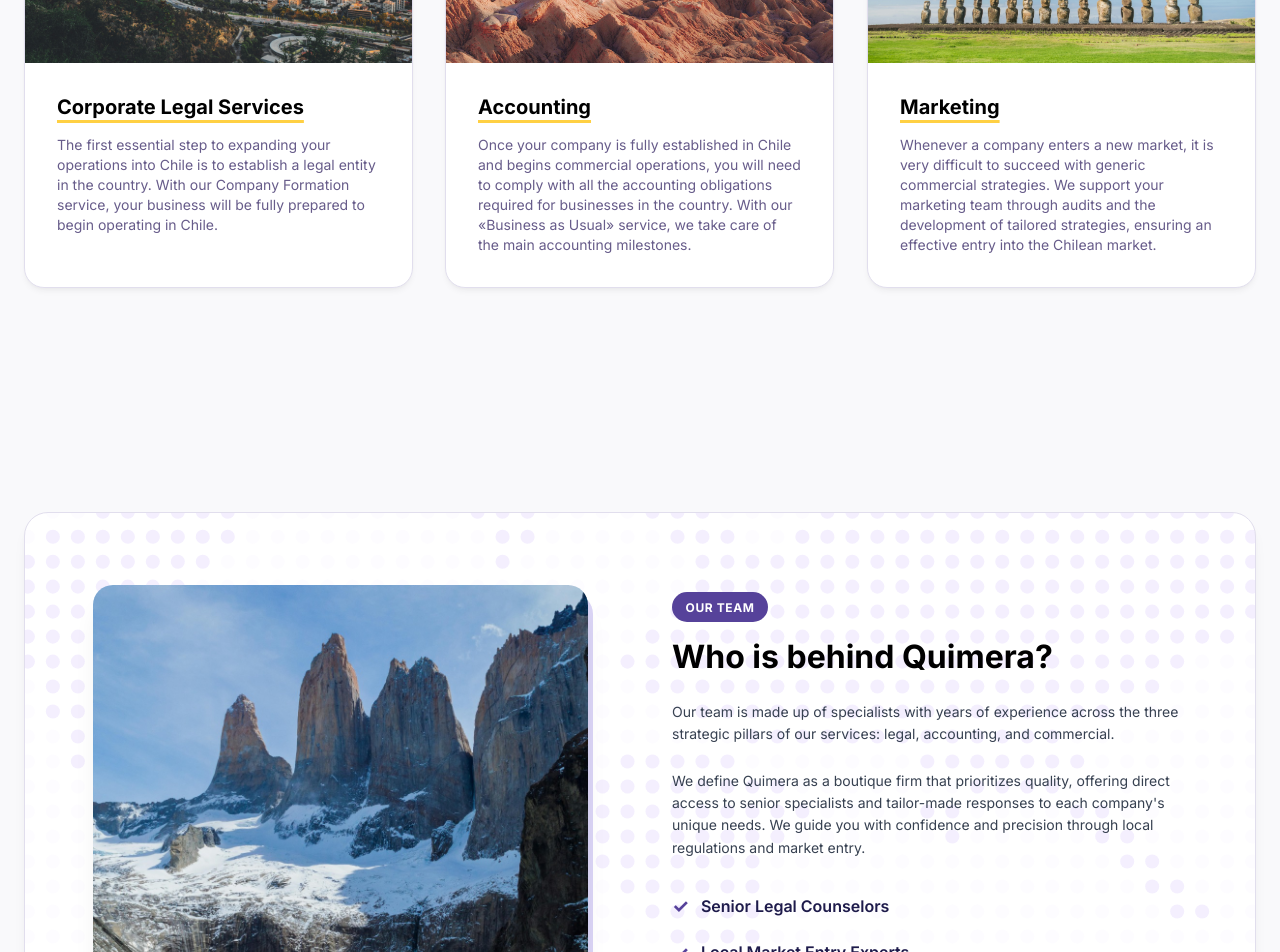
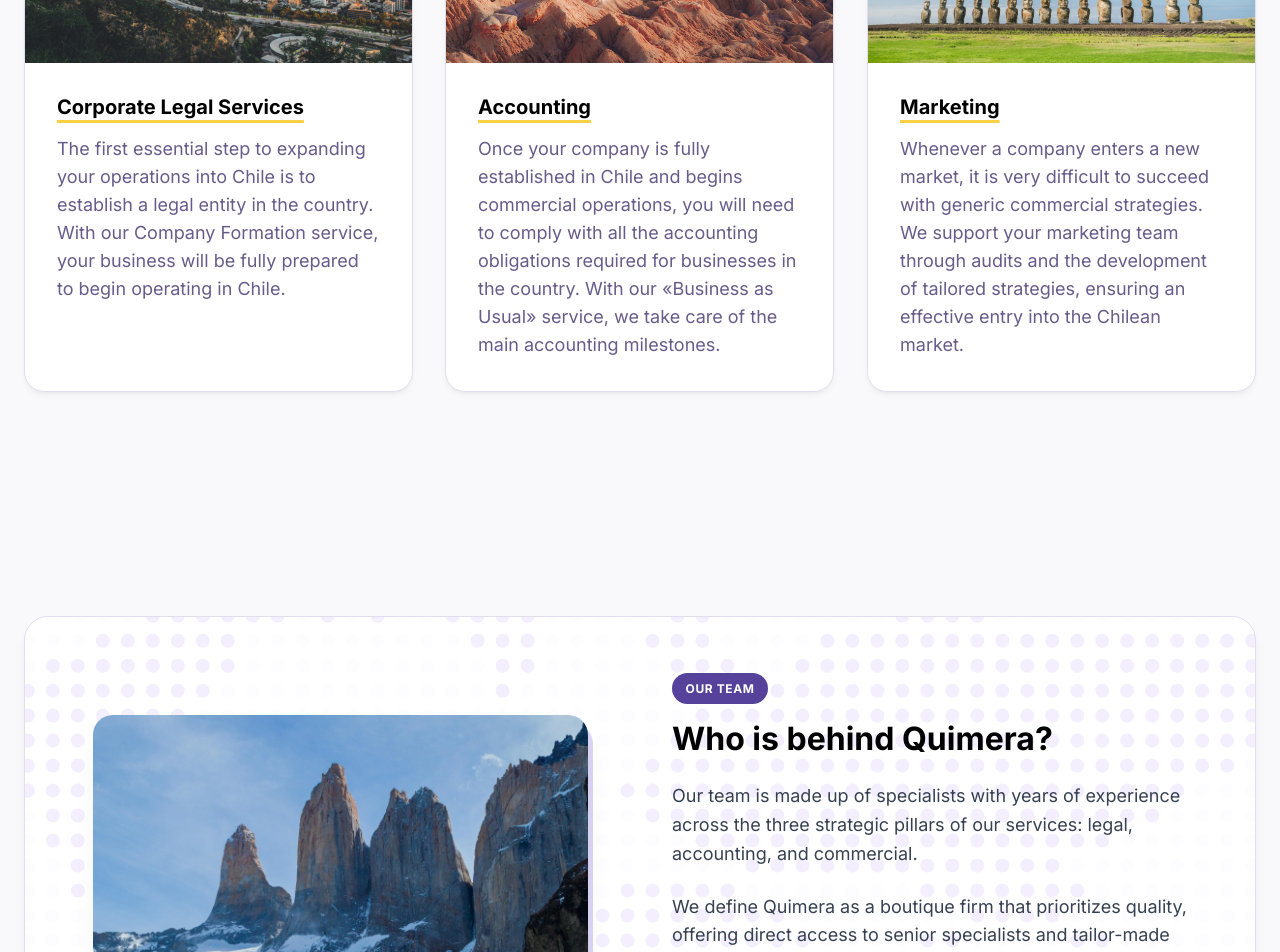
Before and after one commit to marketingfuentesjuul/quimera, a React (Vite) app: page / in a window 1280 px wide. Shown: the part 1240-2192 px from the top of the page. Built offline with nearby package versions, Linux system fonts and the light colour scheme.

Commit message:
style: set both TeamSection and Services description paragraphs to text-lg

```diff
--- a/src/components/Services.jsx
+++ b/src/components/Services.jsx
@@ -68,7 +68,7 @@
                     {service.title}
                   </span>
                 </h3>
-                <p className="text-muted text-sm" style={{ marginBottom: 0, flex: 1 }}>{service.description}</p>
+                <p className="text-muted text-lg" style={{ marginBottom: 0, flex: 1 }}>{service.description}</p>
               </div>
             </div>
           ))}
--- a/src/components/TeamSection.jsx
+++ b/src/components/TeamSection.jsx
@@ -81,10 +81,10 @@
               <h2 style={{ fontSize: 'var(--font-3xl)', marginBottom: '1.5rem', color: '#000', lineHeight: 'var(--lh-tight)' }}>
                 Who is behind Quimera?
               </h2>
-              <p className="text-muted text-sm" style={{ marginBottom: '1.5rem', lineHeight: '1.6', color: '#374151' }}>
+              <p className="text-muted text-lg" style={{ marginBottom: '1.5rem', lineHeight: '1.6', color: '#374151' }}>
                 Our team is made up of specialists with years of experience across the three strategic pillars of our services: legal, accounting, and commercial.
               </p>
-              <p className="text-muted text-sm" style={{ marginBottom: '2rem', lineHeight: '1.6', color: '#374151' }}>
+              <p className="text-muted text-lg" style={{ marginBottom: '2rem', lineHeight: '1.6', color: '#374151' }}>
                 We define Quimera as a boutique firm that prioritizes quality, offering direct access to senior specialists and tailor-made responses to each company's unique needs. We guide you with confidence and precision through local regulations and market entry.
               </p>
 
```
